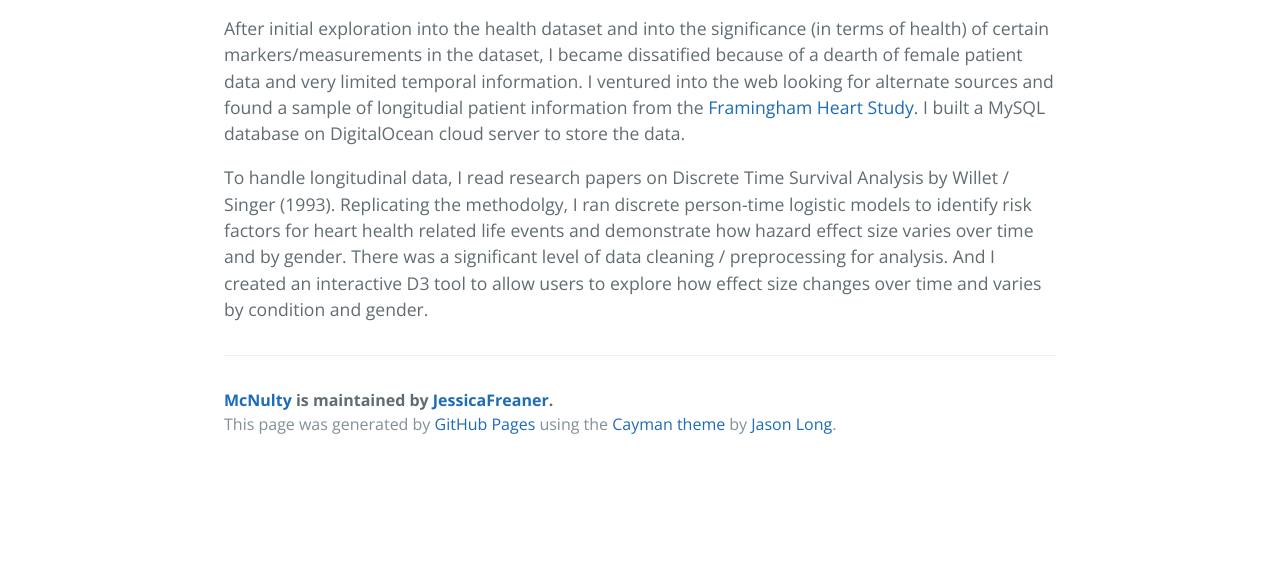
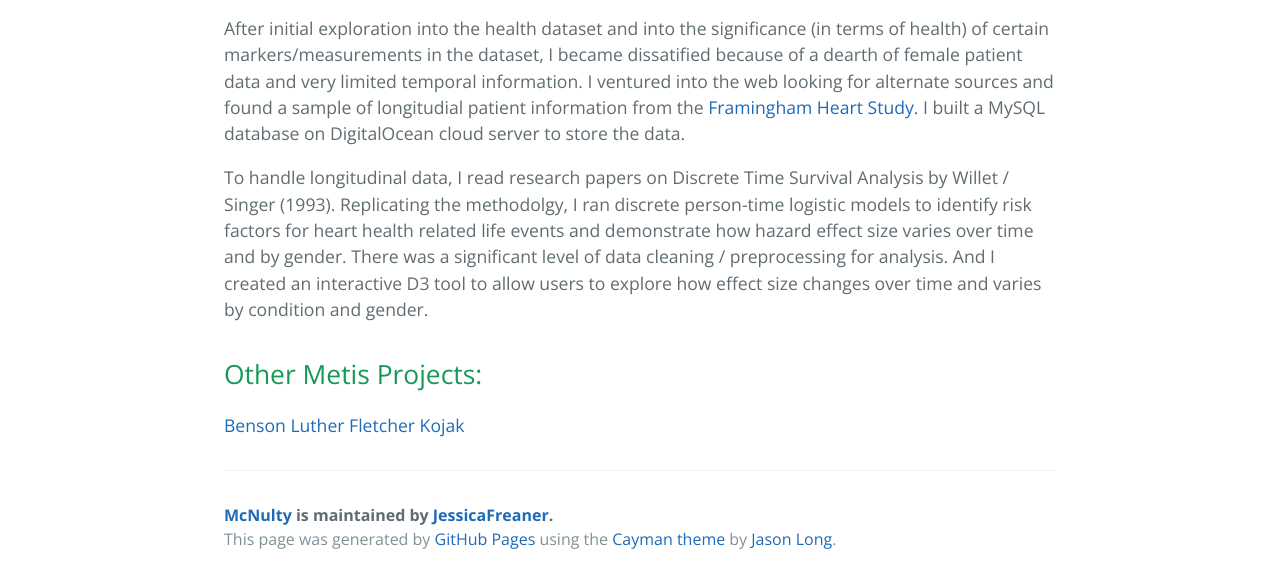
Before and after one commit to JessicaFreaner/McNulty, a plain HTML site: page index.html in a window 1280 px wide. Shown: the part 567-1150 px from the top of the page. Before the commit the page ends 1035 px from the top, so only its background shows below. Drawn offline with nearby package versions, Linux system fonts and the light colour scheme.

```diff
--- a/index.html
+++ b/index.html
@@ -28,6 +28,14 @@
 
 <p>To handle longitudinal data, I read research papers on Discrete Time Survival Analysis by Willet / Singer (1993). Replicating the methodolgy, I ran discrete person-time logistic models to identify risk factors for heart health related life events and demonstrate how hazard effect size varies over time and by gender. There was a significant level of data cleaning / preprocessing for analysis. And I created an interactive D3 tool to allow users to explore how effect size changes over time and varies by condition and gender.</p>
 
+<h2>
+<a id="other-metis-projects" class="anchor" href="#other-metis-projects" aria-hidden="true"><span class="octicon octicon-link"></span></a>Other Metis Projects:</h2>
+
+<p><a href="jessicafreaner.github.io/Benson/" title="Exploring MTA Data">Benson</a>
+<a href="jessicafreaner.github.io/Luther/" title="Exploring Movie Data">Luther</a>
+<a href="jessicafreaner.github.io/Fletcher/" title="Exploring Data with NLP">Fletcher</a>
+<a href="jessicafreaner.github.io/Kojak/" title="Exploring NYC's Moving Populations">Kojak</a></p>
+
       <footer class="site-footer">
         <span class="site-footer-owner"><a href="https://github.com/JessicaFreaner/McNulty">McNulty</a> is maintained by <a href="https://github.com/JessicaFreaner">JessicaFreaner</a>.</span>
 
```
Also changed, not shown: params.json (+1 -1 lines).
